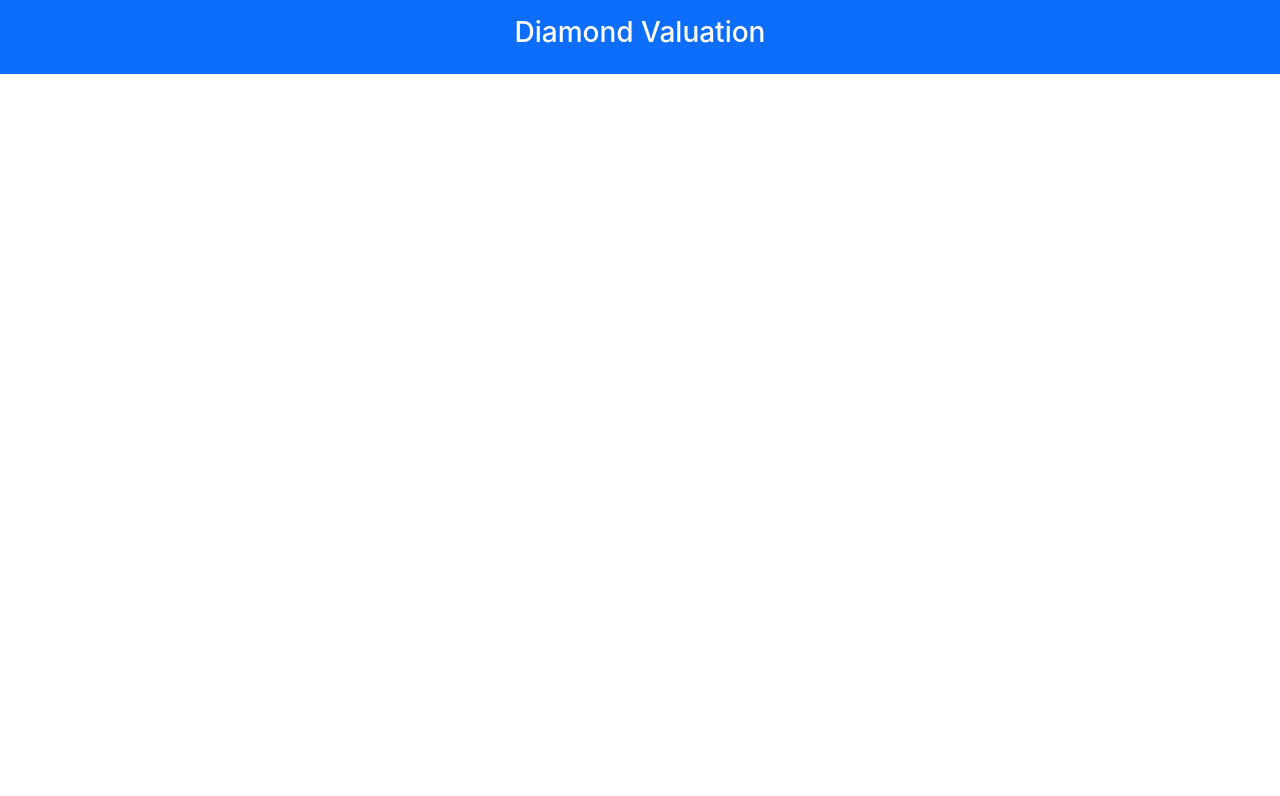
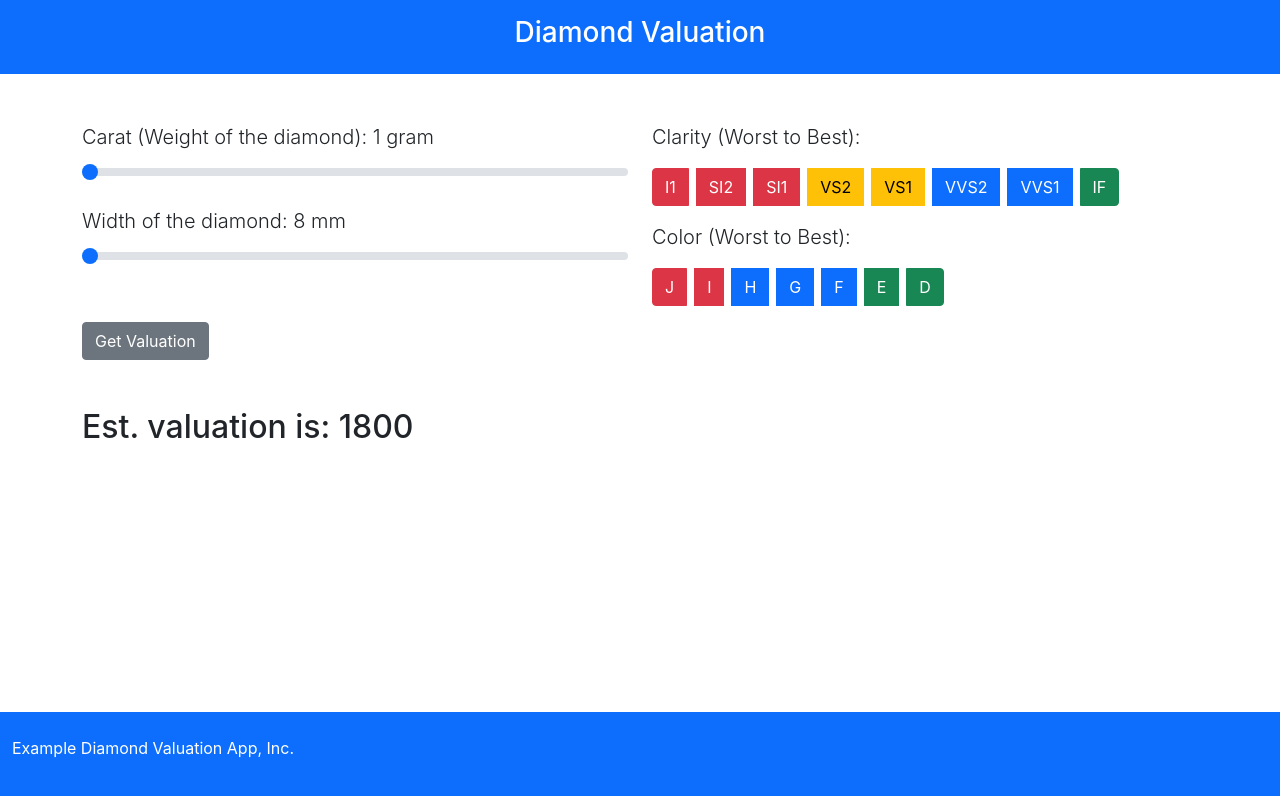
Before and after one commit to harislee168/diamond-predict-ui, a React (Create React App) app: page / in a window 1280 px wide. Shown: the top 796 px of the page. Built offline with nearby package versions, Linux system fonts and the light colour scheme; no server answers.

Commit message:
added the main body and footer. main body still using hard code in the category features

```diff
--- a/package.json
+++ b/package.json
@@ -6,6 +6,7 @@
     "@testing-library/jest-dom": "^5.17.0",
     "@testing-library/react": "^13.4.0",
     "@testing-library/user-event": "^13.5.0",
+    "axios": "^1.5.0",
     "react": "^18.2.0",
     "react-dom": "^18.2.0",
     "react-scripts": "5.0.1",
--- a/src/App.js
+++ b/src/App.js
@@ -1,10 +1,16 @@
 import './App.css';
+import Mainbody from './layout/main-body/Mainbody';
+import Footer from './layout/navbar/Footer';
 import Navbar from './layout/navbar/Navbar';
 
 function App() {
   return (
     <div className='d-flex flex-column min-vh-100'>
       <Navbar />
+      <div className='flex-grow-1'>
+        <Mainbody />
+      </div>
+      <Footer />
     </div>
   );
 }
--- a/src/index.js
+++ b/src/index.js
@@ -6,9 +6,7 @@ import reportWebVitals from './reportWebVitals';
 
 const root = ReactDOM.createRoot(document.getElementById('root'));
 root.render(
-  <React.StrictMode>
-    <App />
-  </React.StrictMode>
+  <App />
 );
 
 // If you want to start measuring performance in your app, pass a function
--- /dev/null
+++ b/src/layout/main-body/Mainbody.js
@@ -0,0 +1,176 @@
+import { useState, useEffect } from 'react'
+import axios from 'axios'
+
+const Mainbody = () => {
+  const [carat, setCarat] = useState(1)
+  const [width, setWidth] = useState(8)
+  const [clarity, setClarity] = useState('')
+  const [color, setColor] = useState('')
+
+  const [initialValues, setInitialValues] = useState({
+    min_carat: 1,
+    max_carat: 1,
+    min_y: 5,
+    max_y: 5,
+    clarities: [],
+    colors: []
+  })
+
+  const apiBaseUrl = process.env.REACT_APP_API_BASE_URL
+
+  const valuationButtonHandler = () => {
+    console.log('Carat:' + carat + ' width: ' + width + ' clarity: ' + clarity + ' color: ' + color)
+  }
+
+  useEffect(() => {
+    const url = `${apiBaseUrl}/getinitialvalues`
+    console.log('url:' + url)
+    axios.get(url)
+      .then((response) => {
+        setInitialValues({
+          min_carat: response.data.min_carat,
+          max_carat: response.data.max_carat,
+          min_y: response.data.min_y,
+          max_y: response.data.max_y,
+          clarities: response.data.clarities,
+          colors: response.data.colors
+        })
+        console.log('Initial: ')
+        console.log(initialValues.min_y)
+      })
+      .catch((error) => {
+        console.log(error)
+      })
+  }, [])
+
+  return (
+    <div>
+      <div className='container d-none d-lg-block mt-5'>
+        <div className='row'>
+          <div className='col'>
+            <div>
+              <label htmlFor='carat' className='form-label lead'>Carat (Weight of the diamond): {carat} gram</label>
+              <input type='range' className='form-range' min={initialValues.min_carat} max={initialValues.max_carat} step='0.01'
+                value={carat} onChange={(e) => setCarat(e.target.value)} id='carat' />
+            </div>
+            <div className='mt-3'>
+              <label htmlFor='width' className='form-label lead'>Width of the diamond: {width} mm</label>
+              <input type='range' className='form-range' min={initialValues.min_y} max={initialValues.max_y} step='0.01'
+                value={width} onChange={(e) => setWidth(e.target.value)} id='width' />
+            </div>
+          </div>
+          <div className='col'>
+            <div>
+              <div>
+                <label htmlFor="clarity" className='form-label lead'>Clarity (Worst to Best): {clarity}</label>
+              </div>
+              <div className="btn-group mt-2" role="group" aria-label="clarity-label" id="clarity" onClick={(e) => setClarity(e.target.value)}>
+                <button type="button" className="btn btn-danger me-2" value="I1">I1</button>
+                <button type="button" className="btn btn-danger me-2" value="SI2">SI2</button>
+                <button type="button" className="btn btn-danger me-2" value="SI1">SI1</button>
+
+                <button type="button" className="btn btn-warning me-2" value="VS2">VS2</button>
+                <button type="button" className="btn btn-warning me-2" value="VS1">VS1</button>
+
+                <button type="button" className="btn btn-primary me-2" value="VVS2">VVS2</button>
+                <button type="button" className="btn btn-primary me-2" value="VVS1">VVS1</button>
+                <button type="button" className="btn btn-success" value="IF">IF</button>
+              </div>
+            </div>
+            <div className='mt-3'>
+              <div>
+                <label htmlFor="color" className='form-label lead'>Color (Worst to Best): {color}</label>
+              </div>
+              <div className="btn-group mt-2" role="group" aria-label="color-label" id="color" onClick={(e) => setColor(e.target.value)}>
+                <button type='button' className='btn btn-danger me-2' value='J'>J</button>
+                <button type='button' className='btn btn-danger me-2' value='I'>I</button>
+
+                <button type='button' className='btn btn-primary me-2' value='H'>H</button>
+                <button type='button' className='btn btn-primary me-2' value='G'>G</button>
+                <button type='button' className='btn btn-primary me-2' value='F'>F</button>
+
+                <button type='button' className='btn btn-success me-2' value='E'>E</button>
+                <button type='button' className='btn btn-success' value='D'>D</button>
+              </div>
+            </div>
+          </div>
+        </div>
+        <div className='mt-3'>
+          <button type='button' className='btn btn-secondary' onClick={valuationButtonHandler}>Get Valuation</button>
+        </div>
+        <div className='mt-5'>
+          <h2>Est. valuation is: 1800</h2>
+        </div>
+      </div>
+
+      <div className='container d-lg-none mt-4'>
+        <div className='ms-3'>
+          <div>
+            <label htmlFor='carat' className='form-label lead'>Carat (Weight of the diamond): {carat} gram</label>
+            <input type='range' className='form-range' min={initialValues.min_carat} max={initialValues.max_carat} step='0.01'
+              value={carat} onChange={(e) => setCarat(e.target.value)} id='carat' />
+          </div>
+          <div className='mt-3'>
+            <label htmlFor='width' className='form-label lead'>Width of the diamond: {width} mm</label>
+            <input type='range' className='form-range' min={initialValues.min_y} max={initialValues.max_y} step='0.01'
+              value={width} onChange={(e) => setWidth(e.target.value)} id='width' />
+          </div>
+          <div className='mt-3'>
+            <div>
+              <label htmlFor="clarity" className='form-label lead'>Clarity (Worst to Best): {clarity}</label>
+            </div>
+            <div className="dropdown">
+              <button className="btn btn-primary dropdown-toggle" type="button" id="clairtyButton" data-bs-toggle="dropdown"
+                aria-expanded="false">
+                {clarity === '' ? 'Clarity' : clarity}
+              </button>
+              <ul className="dropdown-menu" aria-labelledby="clairtyButton">
+                <li><a className="dropdown-item bg-danger border border-white" href="#" onClick={() => setClarity('I1')}>I1</a></li>
+                <li><a className="dropdown-item bg-danger border border-white" href="#" onClick={() => setClarity('SI2')}>SI2</a></li>
+                <li><a className="dropdown-item bg-danger border border-white" href="#" onClick={() => setClarity('SI1')}>SI1</a></li>
+
+                <li><a className="dropdown-item bg-warning border border-white" href="#" onClick={() => setClarity('VS2')}>VS2</a></li>
+                <li><a className="dropdown-item bg-warning border border-white" href="#" onClick={() => setClarity('VS1')}>VS1</a></li>
+
+                <li><a className="dropdown-item bg-primary border border-white" href="#" onClick={() => setClarity('VVS2')}>VVS2</a></li>
+                <li><a className="dropdown-item bg-primary border border-white" href="#" onClick={() => setClarity('VVS1')}>VVS1</a></li>
+                <li><a className="dropdown-item bg-success border border-white" href="#" onClick={() => setClarity('IF')}>IF</a></li>
+              </ul>
+            </div>
+          </div>
+
+          <div className='mt-3'>
+            <div>
+              <label htmlFor="color" className='form-label lead'>Color (Worst to Best): {color}</label>
+            </div>
+            <div className="dropdown">
+              <button className="btn btn-primary dropdown-toggle" type="button" id="colorButton" data-bs-toggle="dropdown"
+                aria-expanded="false">
+                {color === '' ? 'Color' : color}
+              </button>
+              <ul className="dropdown-menu" aria-labelledby="colorButton">
+                <li><a className="dropdown-item bg-danger border border-white" href="#" onClick={() => setColor('J')}>J</a></li>
+                <li><a className="dropdown-item bg-danger border border-white" href="#" onClick={() => setColor('I')}>I</a></li>
+
+                <li><a className="dropdown-item bg-primary border border-white" href="#" onClick={() => setColor('H')}>H</a></li>
+                <li><a className="dropdown-item bg-primary border border-white" href="#" onClick={() => setColor('G')}>G</a></li>
+                <li><a className="dropdown-item bg-primary border border-white" href="#" onClick={() => setColor('F')}>F</a></li>
+
+                <li><a className="dropdown-item bg-success border border-white" href="#" onClick={() => setColor('E')}>E</a></li>
+                <li><a className="dropdown-item bg-success border border-white" href="#" onClick={() => setColor('D')}>D</a></li>
+              </ul>
+            </div>
+          </div>
+        </div>
+        <div className='m-3'>
+          <button type='button' className='btn btn-secondary' onClick={valuationButtonHandler}>Get Valuation</button>
+        </div>
+        <div className='m-3'>
+          <h2>Est. valuation is: 1800</h2>
+        </div>
+      </div>
+    </div>
+  )
+}
+
+export default Mainbody
--- /dev/null
+++ b/src/layout/navbar/Footer.js
@@ -0,0 +1,10 @@
+
+const Footer = () => {
+  return (
+    <div className='container-fluid bg-primary py-4'>
+      <p className='text-white'>Example Diamond Valuation App, Inc.</p>
+    </div>
+  )
+}
+
+export default Footer
```
Also changed, not shown: 2 other files (tests, documents, lock files or other folders).
